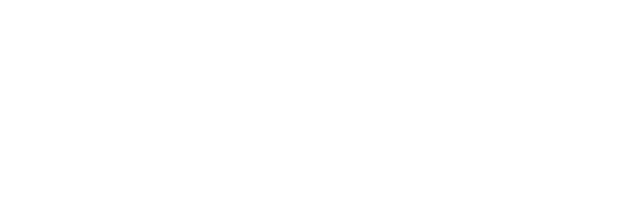
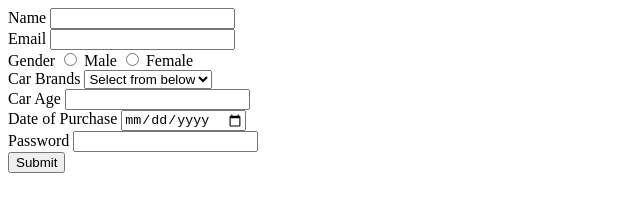
Before and after one commit to acciojob/car-insurance-form-den864, a website: page main.html in a window 1280 px wide. Shown: the whole page, without its empty margins (0-640 px from the left). Drawn offline with Linux system fonts and the light colour scheme.

Commit message:
created a submission

```diff
--- a/main.html
+++ b/main.html
@@ -1,16 +1,49 @@
 <!DOCTYPE html>
+<html lang="en">
+<head>
+    <meta charset="UTF-8">
+    <meta name="viewport" content="width=device-width, initial-scale=1.0">
+    <title>Document</title>
+</head>
+<body>
+    <form action="" method="post">
 
-<html>
+        <label for="name">Name</label>
+        <input type="text" name="name" id="name" required>
+        <br>
 
-<head>
-	<link rel="stylesheet" href="styles.css">
-</head>
+        <label for="email">Email</label>
+        <input type="email" name="email" id="email" required>
+        <br>
 
-<body>
-	<!-- the entire body must be written by student -->
-    <script type="text/javascript" src="./script.js">
-</script>
+        <label>Gender</label>
+        <input type="radio" name="gender" id="gender_m" value="male" required> Male
+        <input type="radio" name="gender" id="gender_f" value="male"> Female
+        <br>
 
+        <label for="cars">Car Brands</label>
+        <select name="cars" id="cars">
+            <option value=""  disabled selected>Select from below</option>
+            <option value="BMW">BMW</option>
+            <option value="Audi">Audi</option>
+            <option value="Mercedez">Mercedez</option>
+        </select>
+        <br>
+
+        <label for="carage">Car Age</label>
+        <input type="number" name="carage" id="carage"  required>
+        <br>
+
+        <label for="dop">Date of Purchase</label>
+        <input type="date" name="dop" id="dop" required>
+        <br>
+
+        <label for="password">Password</label>
+        <input type="password" name="password" id="password" required>
+        <br>
+
+        <button type="submit">Submit</button>
+
+    </form>
 </body>
-
 </html>
```
